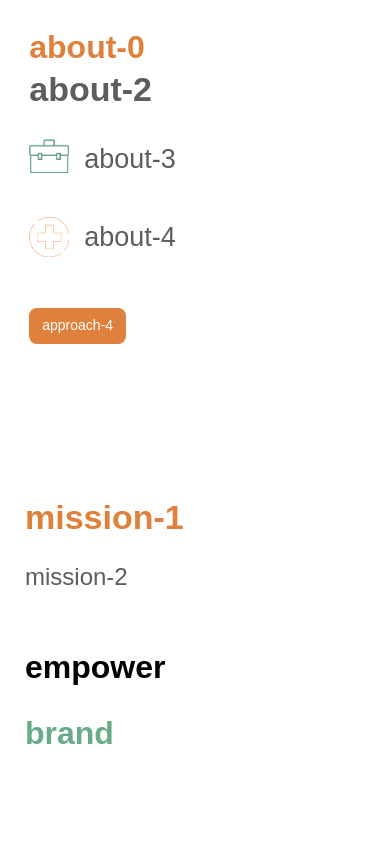
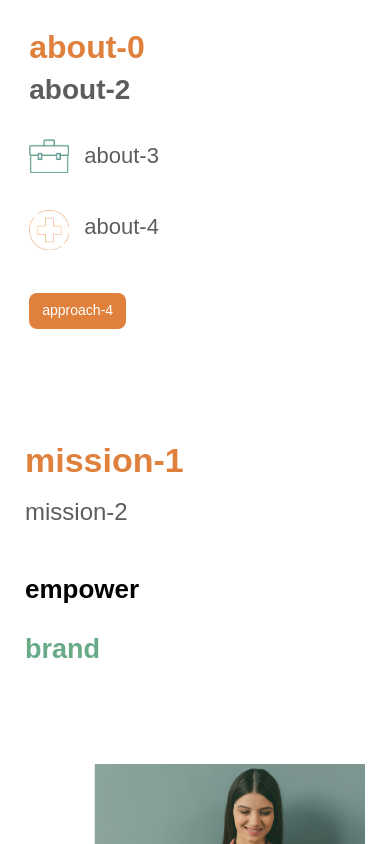
Before and after one commit to mariscottin/greenbook, a React (Create React App) app: page / in a window 390 px wide. Shown: the part 2240-3084 px from the top of the page. Built offline with nearby package versions, Linux system fonts and the light colour scheme; what i18next-xhr-backend would draw is missing.

Commit message:
maricoti

```diff
--- a/src/components/About.css
+++ b/src/components/About.css
@@ -172,6 +172,11 @@
     .about__col-2 p{
         font-size: 16px;
     }
+    .about__col-2 .our-mision{
+        font-size: 28px;
+    }
+
+
 }
 
 @media(max-width: 480px){
@@ -181,6 +186,9 @@
     .about__imgs-container img{
         width: 285px;
 
+    }
+    .about__col-2 .about__main-p{
+        font-size: 22px;
     }
 }
 
@@ -195,6 +203,9 @@
         width: 200px;
         height: 160px;
     }
+    .about__col-2 .about__main-p{
+        font-size: 22px;
+    }
 }
 
 @media(max-width: 350px){
@@ -208,6 +219,9 @@
         width: 60%;
         height: 160px;
     }
+    .about__col-2 .about__main-p{
+        font-size: 22px;
+    }
 }
 
 @media(max-width: 350px){
--- a/src/components/Banner.css
+++ b/src/components/Banner.css
@@ -38,6 +38,6 @@
 
 @media(max-width: 480px){
     .banner__container h1{
-        font-size: 24px;
+        font-size: 29px;
     }
 }
--- a/src/components/Mission.css
+++ b/src/components/Mission.css
@@ -130,7 +130,7 @@
 
 @media(max-width: 480px) {
     .Mission__section {
-        padding: 92.9px 25px 92.9px 25px;
+        padding: 50.9px 25px 92.9px 25px;
         max-width: 1400px;
         margin: auto;
     }
@@ -138,4 +138,18 @@
         width: 100%;
         height: auto;
     }
+    .Mission__col-1 h2 {
+        font-size: 24px;
+        line-height: 2.1rem;
+    }
+    .Mission__col-1 h3 {
+        margin-top: 30px;
+        font-size: 26px;
+    }
+
+    .Mission__col-1 h4 {
+        margin-top: 0px;
+        font-size: 27px;
+
+    }
 }
```
